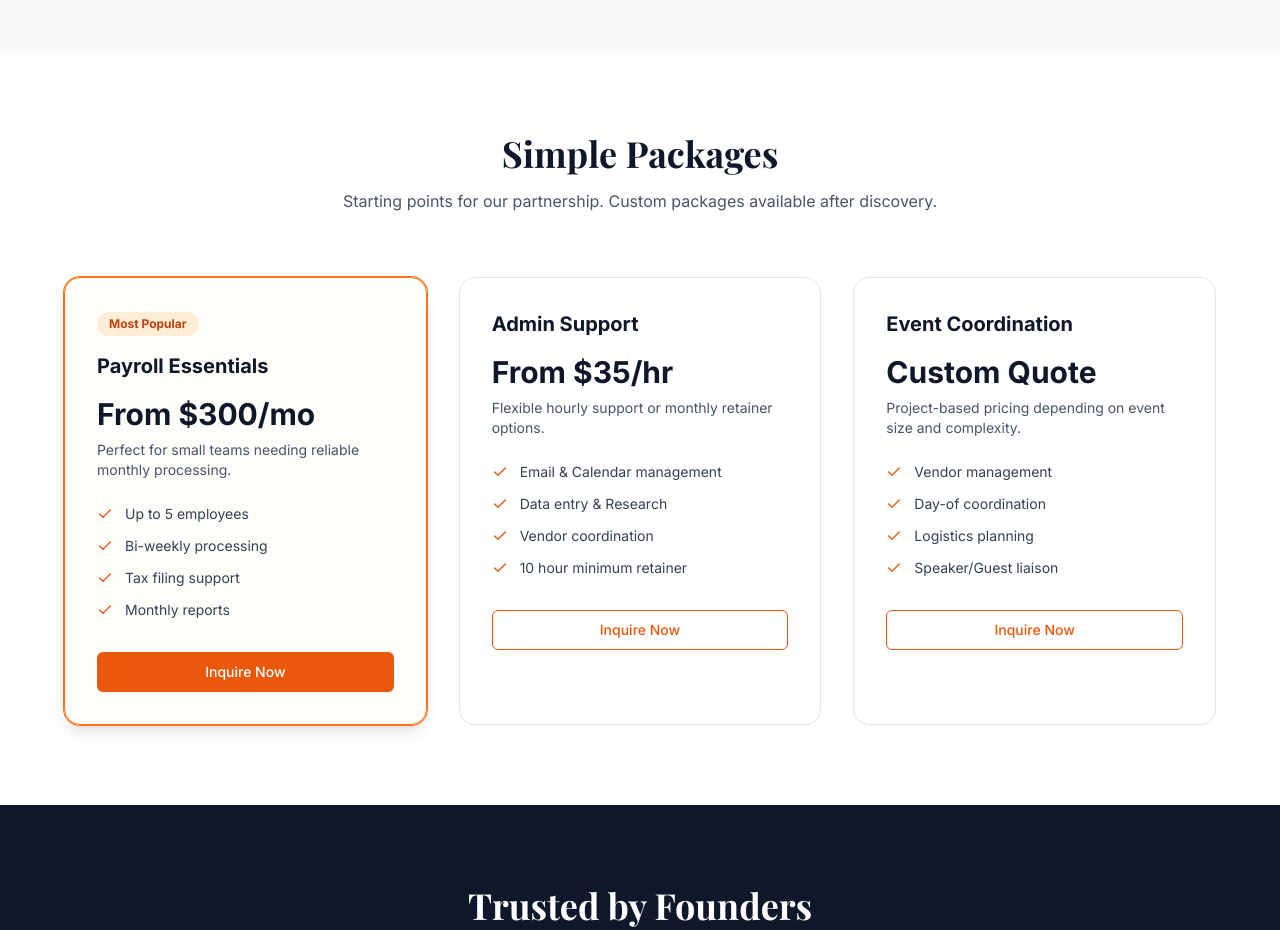
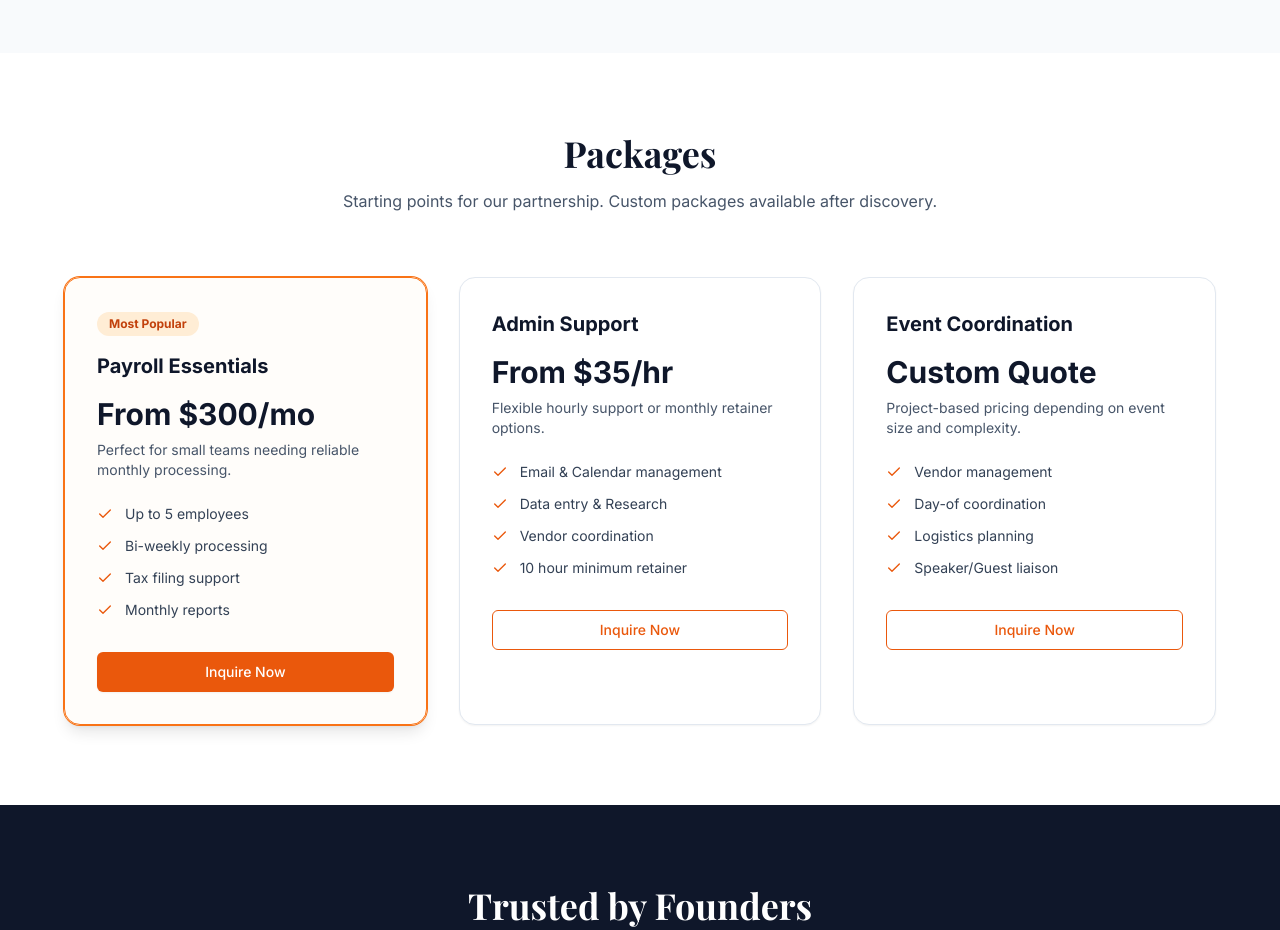
Before and after one commit to assistshavolmorris-ui/TaskVol, a React (Vite) app: page / in a window 1280 px wide. Shown: the part 1980-2910 px from the top of the page. Built offline with nearby package versions, Linux system fonts and the light colour scheme.

Commit message:
Updated Pricing.tsx

```diff
--- a/components/Pricing.tsx
+++ b/components/Pricing.tsx
@@ -35,7 +35,7 @@ const Pricing: React.FC<PricingProps> = ({ onBookClick }) => {
     <section id="packages" className="py-20 bg-white">
       <div className="container mx-auto px-4">
         <div className="text-center mb-16">
-          <h2 className="text-3xl md:text-4xl font-serif font-bold text-slate-900 mb-4">Simple Packages</h2>
+          <h2 className="text-3xl md:text-4xl font-serif font-bold text-slate-900 mb-4">Packages</h2>
           <p className="text-slate-600">
             Starting points for our partnership. Custom packages available after discovery.
           </p>
```
